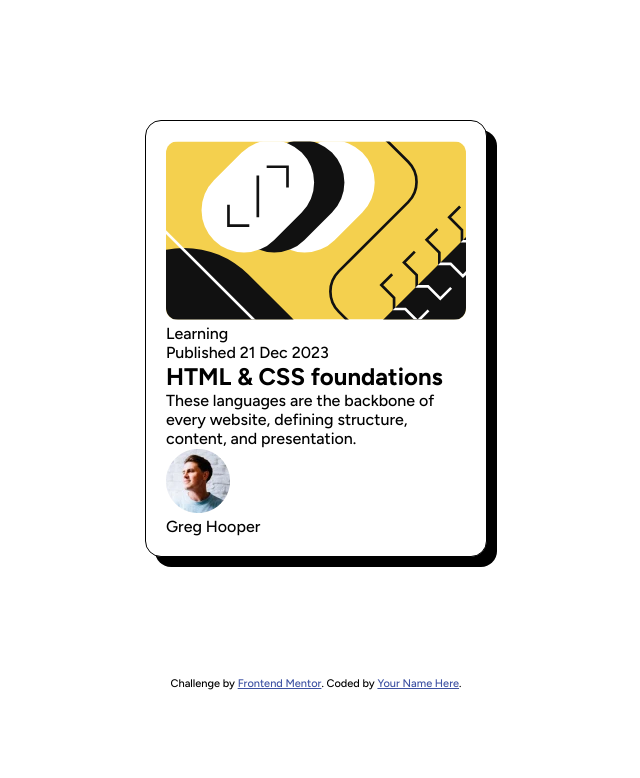
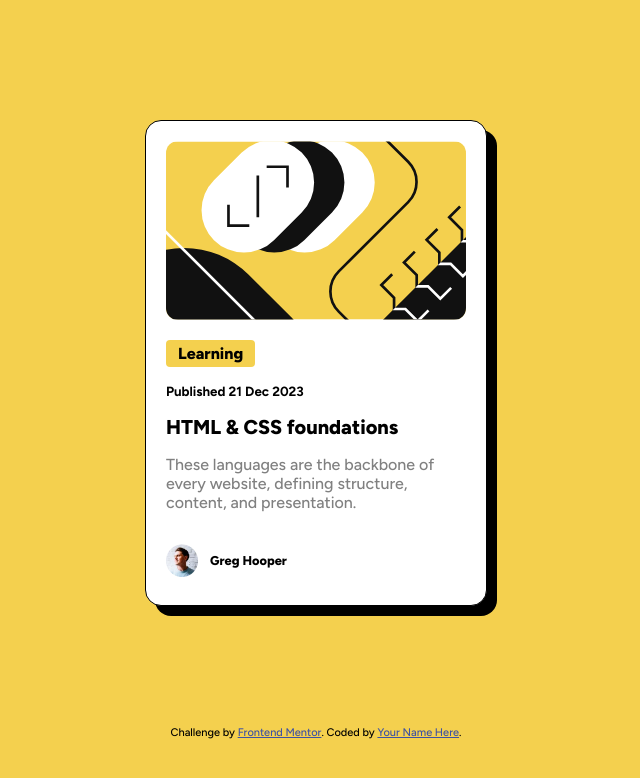
Before and after one commit to FNH99/blog-preview-card-main, a plain HTML site: page index.html in a window 1280 px wide. Shown: the whole page, without its empty margins (324-964 px from the left). Drawn offline with Linux system fonts and the light colour scheme.

Commit message:
updated css

```diff
--- a/style.css
+++ b/style.css
@@ -13,7 +13,7 @@
 }
 
 body {
-    background: 0;
+    background: var(--Yellow);
 }
 
 .container {
@@ -32,3 +32,47 @@ img {
     max-height: 100%;
     border-radius: 0.75rem;
 }
+
+.container .tag {
+    background: var(--Yellow);
+    padding: 0.25rem 0.75rem;
+    max-width: fit-content;
+    font-weight: 800;
+    margin-top: 1rem;
+    margin-bottom: 1rem;
+    border-radius: 0.25rem;
+}
+
+.container .date {
+    font-size: smaller;
+    font-weight: 600;
+    margin-bottom: 1rem;
+}
+
+.container h2 {
+    margin-bottom: 1rem;
+    font-weight: 800;
+    font-size: 1.25rem;
+}
+
+.container p {
+    margin-bottom: 2rem;
+    color: var(--Grey);
+    font-size: 1rem;
+}
+
+.author-tag {
+    display: flex;
+    align-items: center;
+    margin-bottom: 0.5rem;
+}
+
+.author-tag img {
+    width: 2rem;
+    margin-right: 0.75rem;
+}
+
+.author-tag .author-name {
+    font-weight: 800;
+    font-size: 0.8rem;
+}
```
